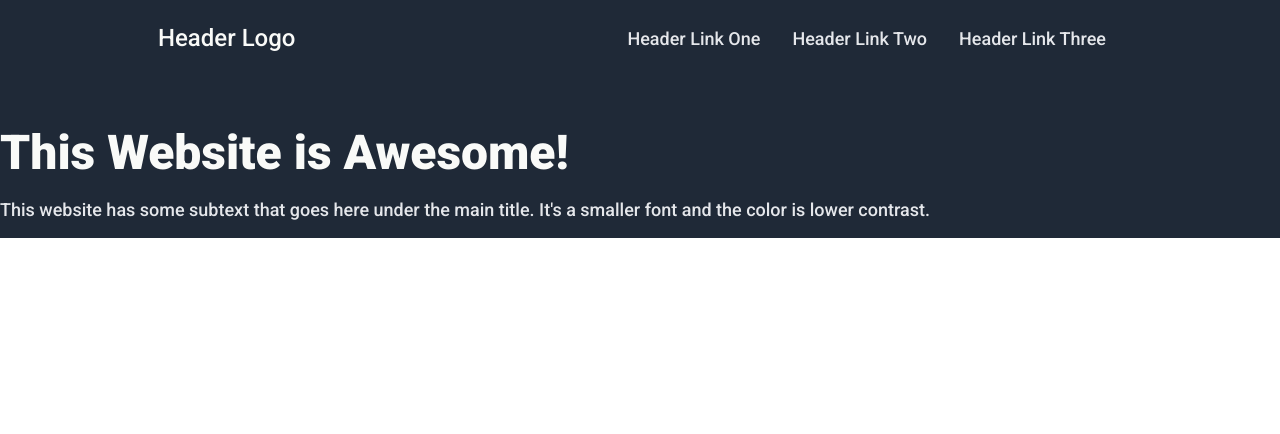
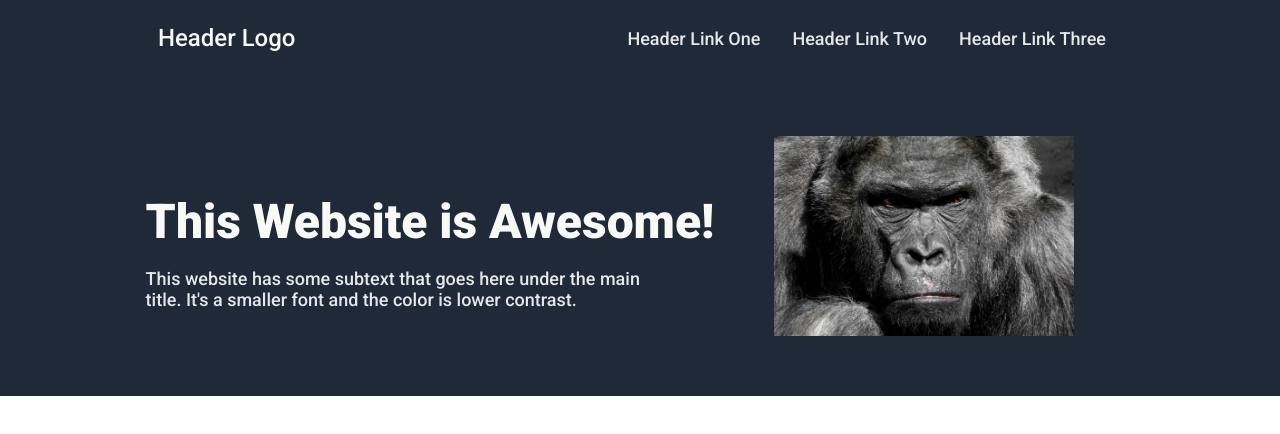
Before and after one commit to johansg93/Project-Landing-Page, a plain HTML site: page index.html in a window 1280 px wide. Drawn offline with Linux system fonts and the light colour scheme; a script that the page names is missing.

Commit message:
added gorilla pic and centered divs in content one

```diff
--- a/index.html
+++ b/index.html
@@ -29,7 +29,9 @@
               <div>
                 <p class="main-title">This Website is Awesome!</p>
                 <p class="mt-subtext">This website has some subtext that goes here under the main title. It's a smaller font and the color is lower contrast.</p>
+
               </div>
+              <img class="gorillapic" src="pexels-gorilla.jpg" alt="Angry looking Gorilla">
             </div>
             <div class="content-two">
 
--- a/style.css
+++ b/style.css
@@ -48,6 +48,8 @@ body {
 .content-one {
     display: flex;
     background-color: #1F2937;
+    align-items: center;
+    justify-content: center;
 }
 .main-title {
     font-weight: 900;
@@ -60,6 +62,17 @@ body {
 .mt-subtext {
     font-size: 18px;
     color: #E5E7EB;
+    max-width: 500px;
+
+
+}
+.gorillapic {
+    width: 300px;
+    height: 200px;
+    padding: 30px;
+    margin: 30px;
+
+
 
 
 }
```
Also changed, not shown: pexels-gorilla.jpg (added).
